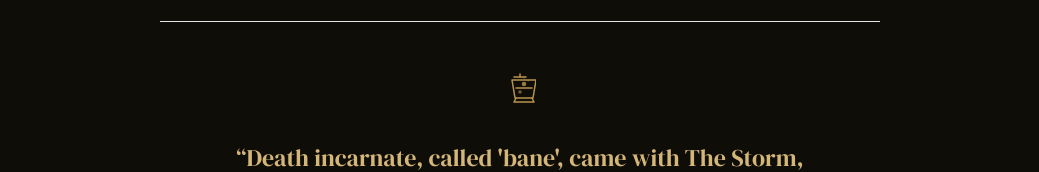
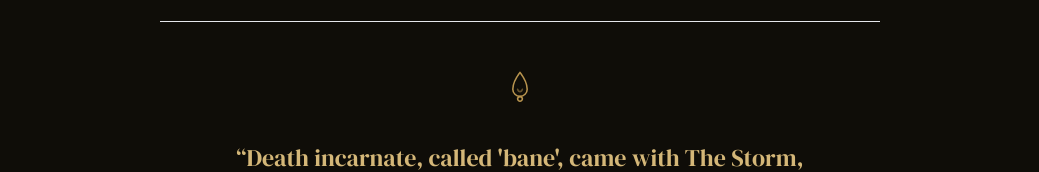
Before and after one commit to naurm/darkland-saga-website, a Next.js app: page / in a window 1280 px wide. Shown: the part 1226-1398 px from the top of the page, without its empty margins (120-1159 px from the left). Built offline with nearby package versions, Linux system fonts and the light colour scheme.

Commit message:
Replace lantern SVG with open flame on homepage

```diff
--- a/app/page.tsx
+++ b/app/page.tsx
@@ -174,23 +174,19 @@ export default function HomePage() {
         <div className="border-t border-ember-dim pt-12">
           <svg
             className="mx-auto mb-6 h-12 w-8 text-ember-400"
-            viewBox="0 0 32 48"
+            viewBox="0 0 24 40"
             fill="none"
             stroke="currentColor"
-            strokeWidth="1.5"
+            strokeWidth="1.3"
             strokeLinecap="round"
             strokeLinejoin="round"
             aria-hidden="true"
           >
-            <path d="M16 4v3" />
-            <path d="M10 7h12" />
-            <path d="M8 10l3 18h18l3-18z" />
-            <line x1="12" y1="18" x2="28" y2="18" />
-            <path d="M12 28l-2 4h20l-2-4" />
-            <circle cx="20" cy="14" r="1.5" fill="currentColor" opacity="0.8" />
-            <circle cx="16" cy="22" r="1" fill="currentColor" opacity="0.6" />
-            <path d="M20 8v-1" opacity="0.4" />
-            <path d="M24 11l1-1" opacity="0.3" />
+            {/* Open flame — teardrop body with flicker tips */}
+            <path d="M12 2c0 0-6 8-6 14 0 3.3 2.7 6 6 6s6-2.7 6-6c0-6-6-14-6-14z"/>
+            <path d="M10 16c0 0 .5 2 2 2s2-2 2-2" opacity="0.5"/>
+            <path d="M12 22c0 0-2 .5-2 2 0 1 1 2 2 2s2-1 2-2c0-1.5-2-2-2-2z"/>
+            <path d="M11 3l-1 2M13 3l1 2" opacity="0.3"/>
           </svg>
           <RotatingQuote quotes={homepageQuotes} intervalMs={30000} />
           <p className="mt-6 font-mono text-[11px] text-parchment-600">
```
